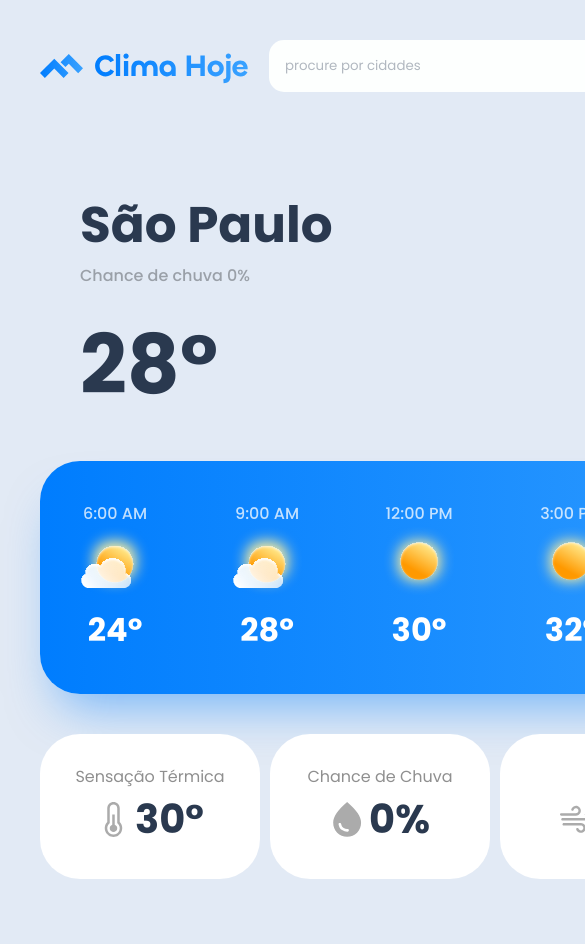
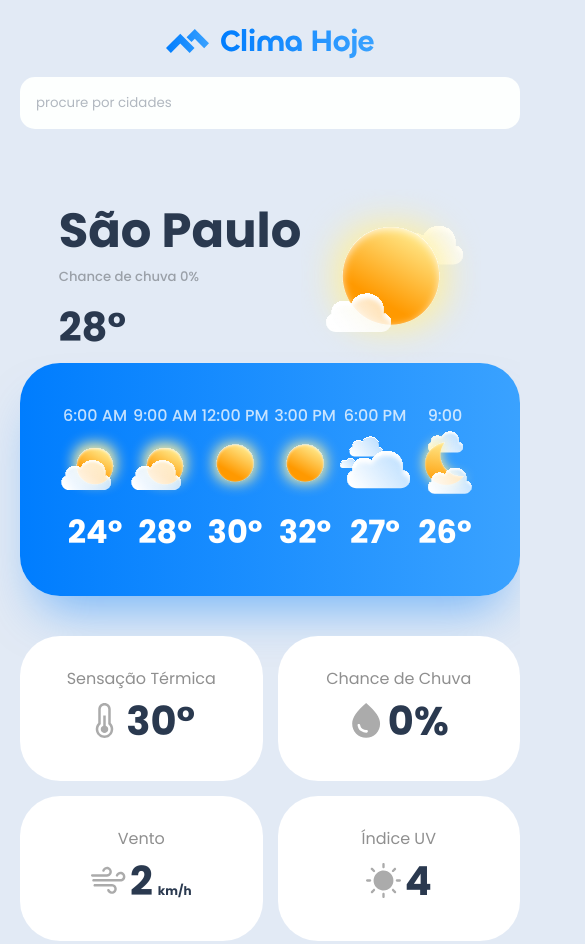
Before and after one commit to Messias-Fernandes-Dev/Clima-ldp, a plain HTML site: page index.html in a window 390 px wide. Shown: the top 944 px of the page, 585 px wide, since content can reach past the window. Before the commit the page ends 920 px from the top, so only its background shows below. Drawn offline with Linux system fonts and the light colour scheme.

Commit message:
resposividade show-case section

```diff
--- a/mobile.css
+++ b/mobile.css
@@ -1,3 +1,50 @@
 @media(max-width: 1024px) {
+  .app-container{
+    display:grid;
+    grid-template-columns: 1fr;
+    padding: 20px;
+    gap: 40px;
+  }
+
+  .weather-datail-container{
+    margin-top: 40px;
+    display: grid;
+    gap: 15px;
+    grid-template-columns: repeat(2, 1fr)
+  }
+  .navbar-container{
+    flex-direction: column;
+  }
+  .navbar-container img {
+    margin-right: 0;
+    margin-bottom: 15px;
+  }
+  .showcase-container {
+  align-items: center;
+  justify-content: center;
+  padding-left: 0;
+  padding-right: 0;
+}
+
+.showcase-container .showcase-text h2:first-child {
+  font-size: 3rem;
+  font-weight: 700;
+  color: #2a394f;
+}
+
+.showcase-container .showcase-text h2:last-child {
+  font-size: 2.5rem;
+  font-weight: 700;
+  color: #2a394f;
+}
+
+.showcase-container .showcase-text > p {
+  margin-bottom: 10px;
+  font-size: 0.825rem
+}
+.showcase-container img{
+  width: 180px;
+}
+
 
 }
```
